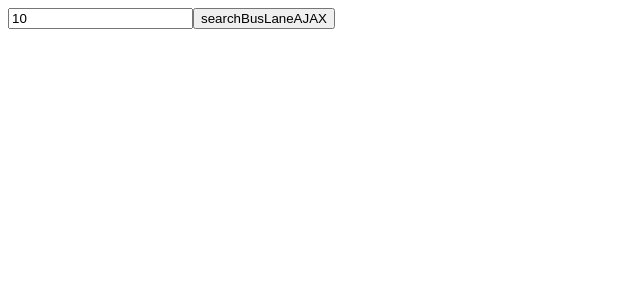
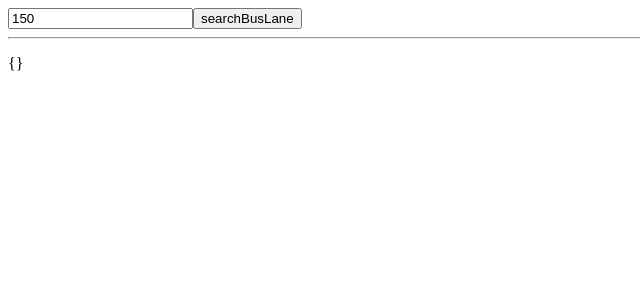
Before and after one commit to es5es5/waymark-web-vue2, a Vue app: page / in a window 1280 px wide. Shown: the top 300 px of the page, without its empty margins (0-640 px from the left). Built offline with nearby package versions, Linux system fonts and the light colour scheme.

Commit message:
searchBusLane

```diff
--- a/package.json
+++ b/package.json
@@ -3,7 +3,7 @@
   "version": "0.1.0",
   "private": true,
   "scripts": {
-    "serve": "vue-cli-service serve",
+    "serve": "vue-cli-service serve --mode local",
     "build": "vue-cli-service build",
     "lint": "vue-cli-service lint"
   },
--- a/src/App.vue
+++ b/src/App.vue
@@ -1,7 +1,9 @@
 <template>
   <div id="app">
     <input type="text" v-model="busNo">
-    <button type="button" @click="searchBusLaneAJAX">searchBusLaneAJAX</button>
+    <button type="button" @click="searchBusLane">searchBusLane</button>
+    <hr>
+    <p>{{ result }}</p>
   </div>
 </template>
 
@@ -12,15 +14,21 @@ export default {
   name: 'App',
   data () {
     return {
-      busNo: '10',
-      apiKey: encodeURI('uiRepkko8TxYUyVP2KqYeg')
+      busNo: '150',
+      result: {},
+    }
+  },
+  computed: {
+    _apiKey () {
+      return process.env.VUE_APP_ODSAY_SERVER_KEY
     }
   },
   methods: {
-    searchBusLaneAJAX () {
+    searchBusLane () {
       axios.get(
-        `https://api.odsay.com/v1/api/searchBusLane?apiKey=${this.apiKey}&busNo=${this.busNo}`
+        `https://api.odsay.com/v1/api/searchBusLane?apiKey=${this._apiKey}&busNo=${this.busNo}`
       ).then(result => {
+        this.result = result.data.result
         console.log(result)
       })
     }
--- a/vue.config.js
+++ b/vue.config.js
@@ -22,7 +22,7 @@ module.exports = {
   },
   devServer: {
     host: '0.0.0.0',
-    https: false,
+    https: true,
     disableHostCheck: true,
     overlay: {
       warnings: true,
```
